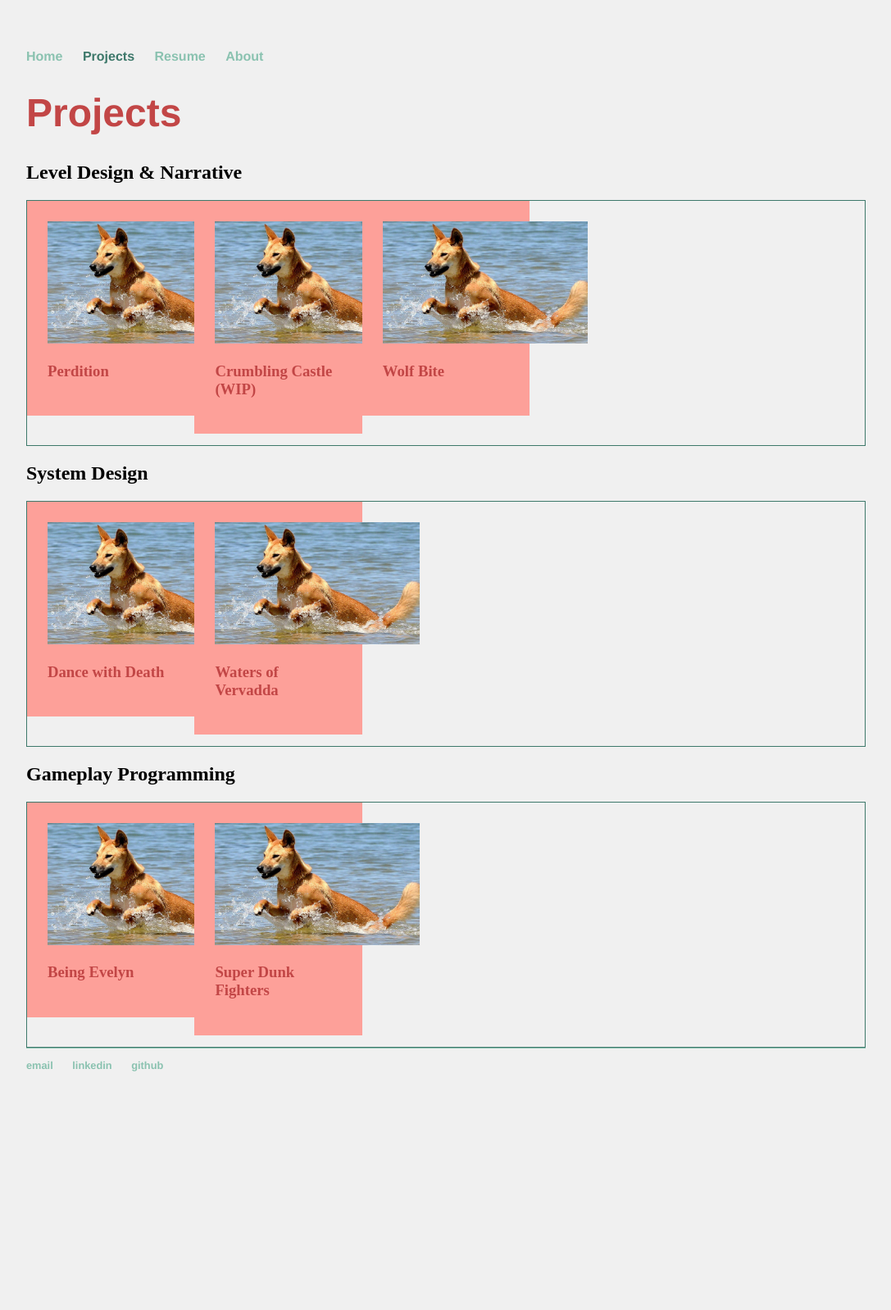
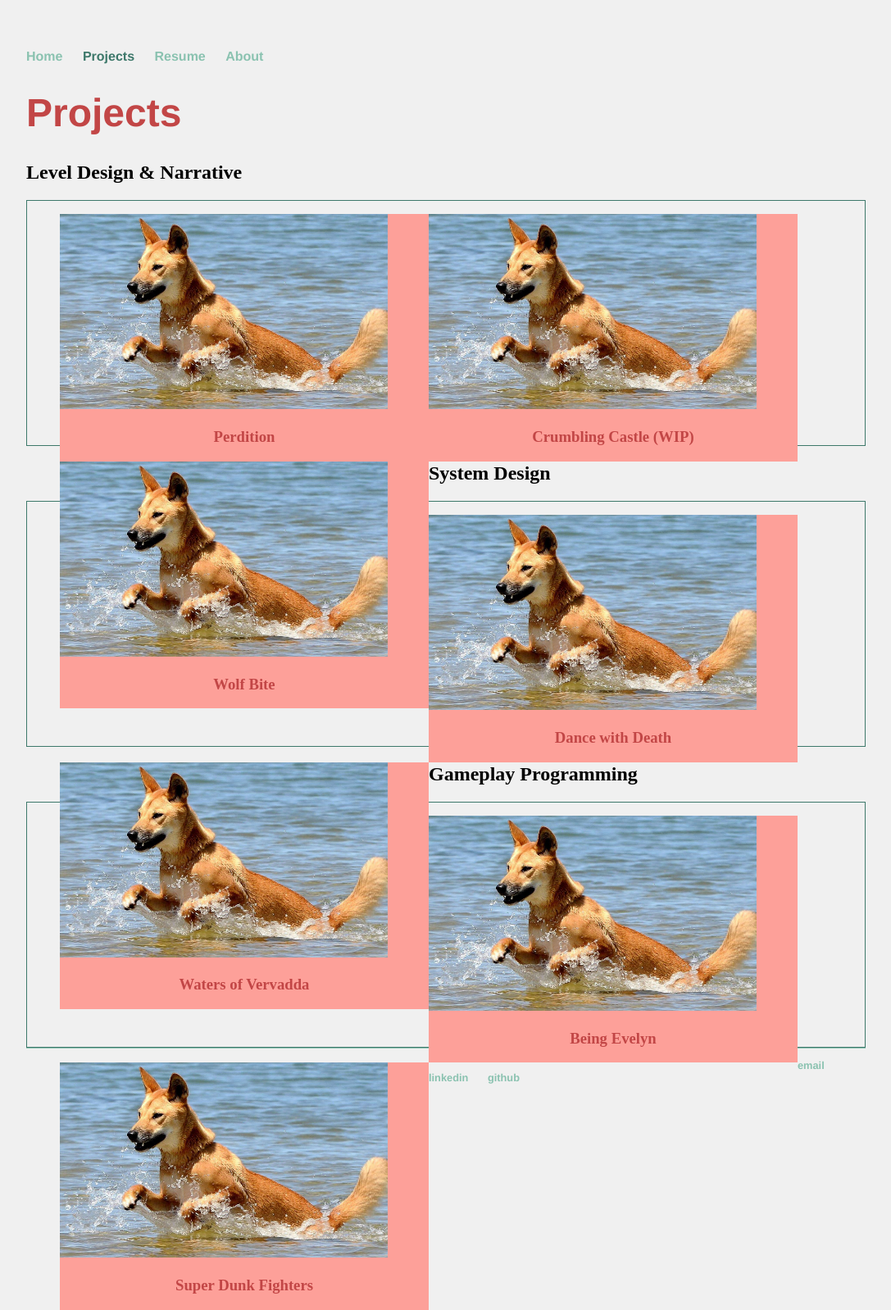
Before and after one commit to digigrant/digigrant.github.io, a Jekyll site: the page built from projects.html, in a window 1280 px wide. Shown: the whole page at 82% size, without its empty margins (96-1183 px from the left). Built offline with Jekyll 4.4.1, drawn with Linux system fonts in a browser that asks for light colours; before the commit the page ends 1367 px from its top, so only the background shows below that.

Commit message:
Update main.scss

```diff
--- a/_sass/main.scss
+++ b/_sass/main.scss
@@ -75,32 +75,28 @@ ul.specs
 .row
 {
     height: 300px;
-    padding: 0;
     border: 1px solid $color4;
 
     ul
     {
         list-style-type: none;
-        margin: 0;
-        padding: 0;
 
         .col
         {
             float: left;
-            width: 20%;
+            width: 450px;
             background-color: $color3;
-            padding: 25px;
 
             img
             {
                 align: center;
-                width: 250px;
+                width: 400px;
             }
 
             h3
             {
                 color: $color2;
-                align: center;
+                text-align: center;
             }
         }
     }
```
